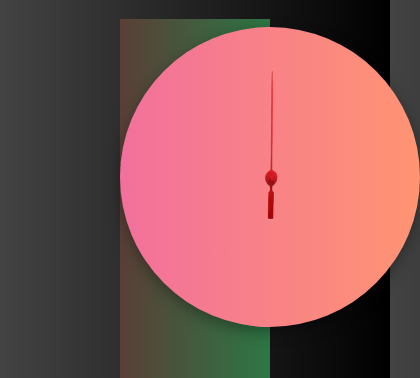
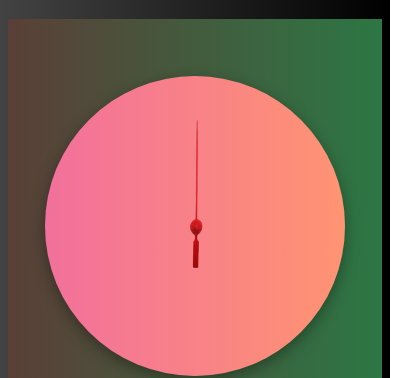
Before and after one commit to Zeeshan-tech11/stopwatch, a plain HTML site: page index.html in a window 390 px wide. Shown: the top 378 px of the page, 420 px wide, since content can reach past the window. Drawn offline with Linux system fonts and the light colour scheme.

Commit message:
added responsive for mobile screen

```diff
--- a/style.css
+++ b/style.css
@@ -81,3 +81,9 @@ button{
   margin-top: 2rem;
   margin-bottom: 2rem;
 }
+@media only screen and (max-width: 768px) {
+    /* For mobile phones: */
+    .container {
+      width: 100%;
+    }
+  }
```
